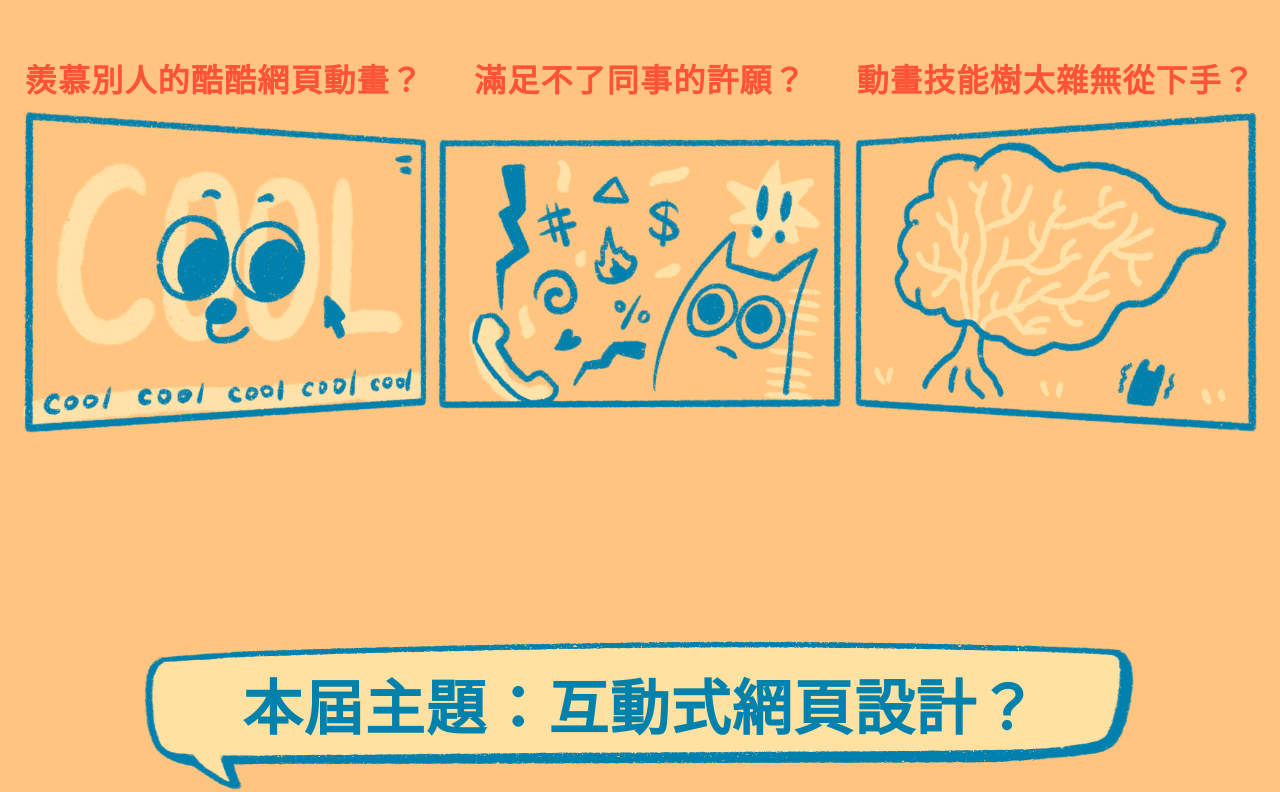
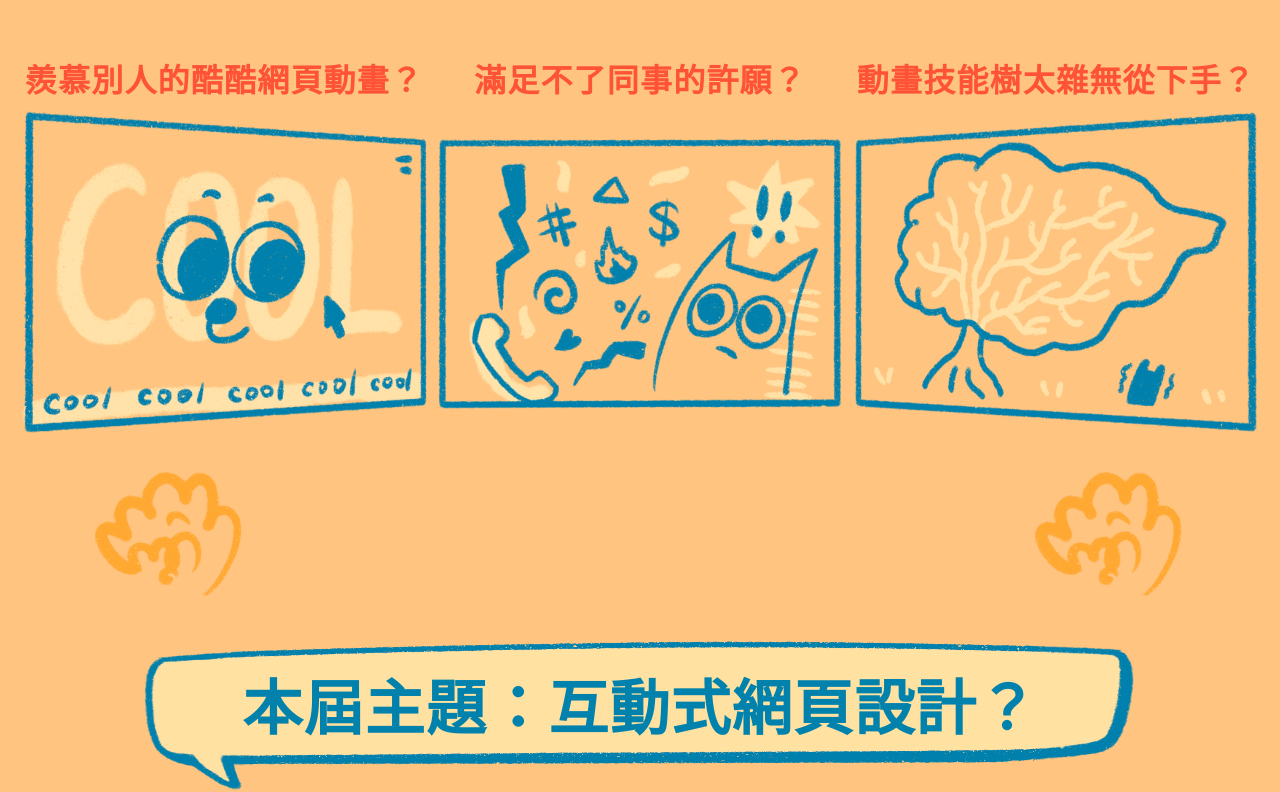
Before and after one commit to Beginneraboutlife116/the-f2e-2022-week1, a React (Create React App) app: page / in a window 1280 px wide. Shown: the part 1000-1792 px from the top of the page. Built offline with nearby package versions, Linux system fonts and the light colour scheme; a web font is replaced by a local one.

Commit message:
adjust section two and increase brushes

```diff
--- a/src/pages/section-two/index.js
+++ b/src/pages/section-two/index.js
@@ -4,11 +4,12 @@ import questionTwo from "../../assets/main/question_2.png"
 import questionThreeMobile from "../../assets/main/question_3_m.png"
 import questionThree from "../../assets/main/question_3.png"
 import { BannerHeader } from "../../components/header"
+import brush from "../../assets/bg/bg_decorate_09.png"
 import style from "./style.module.scss"
 
 export default function SectionTwo() {
   return (
-    <section className="section">
+    <section className={"section " + style.section}>
       <BannerHeader title="你是否也有以下困擾？" className={style.margin} />
       <ul className={style.list}>
         <li>
@@ -34,6 +35,10 @@ export default function SectionTwo() {
           </picture>
         </li>
       </ul>
+      <div className={style.brush}>
+        <img src={brush} alt="草" className={style.brush__left} />
+        <img src={brush} alt="草" className={style.brush__right} />
+      </div>
     </section>
   )
 }
--- a/src/pages/section-two/style.module.scss
+++ b/src/pages/section-two/style.module.scss
@@ -1,4 +1,8 @@
 @use "../../sass/typography" as *;
+
+.section {
+  position: relative;
+}
 
 .margin {
   margin-block-end: clamp(3.75rem, calc(2.75rem + 2vw), 4.25rem);
@@ -25,3 +29,17 @@
   width: min(100%, 29.6875rem);
   margin-inline: auto;
 }
+
+.brush {
+  display: flex;
+  position: absolute;
+  bottom: 0;
+  left: 50%;
+  translate: -50% 0;
+  width: 68.125rem;
+  justify-content: space-between;
+  &__left,
+  &__right {
+    width: 9.375rem;
+  }
+}
```
